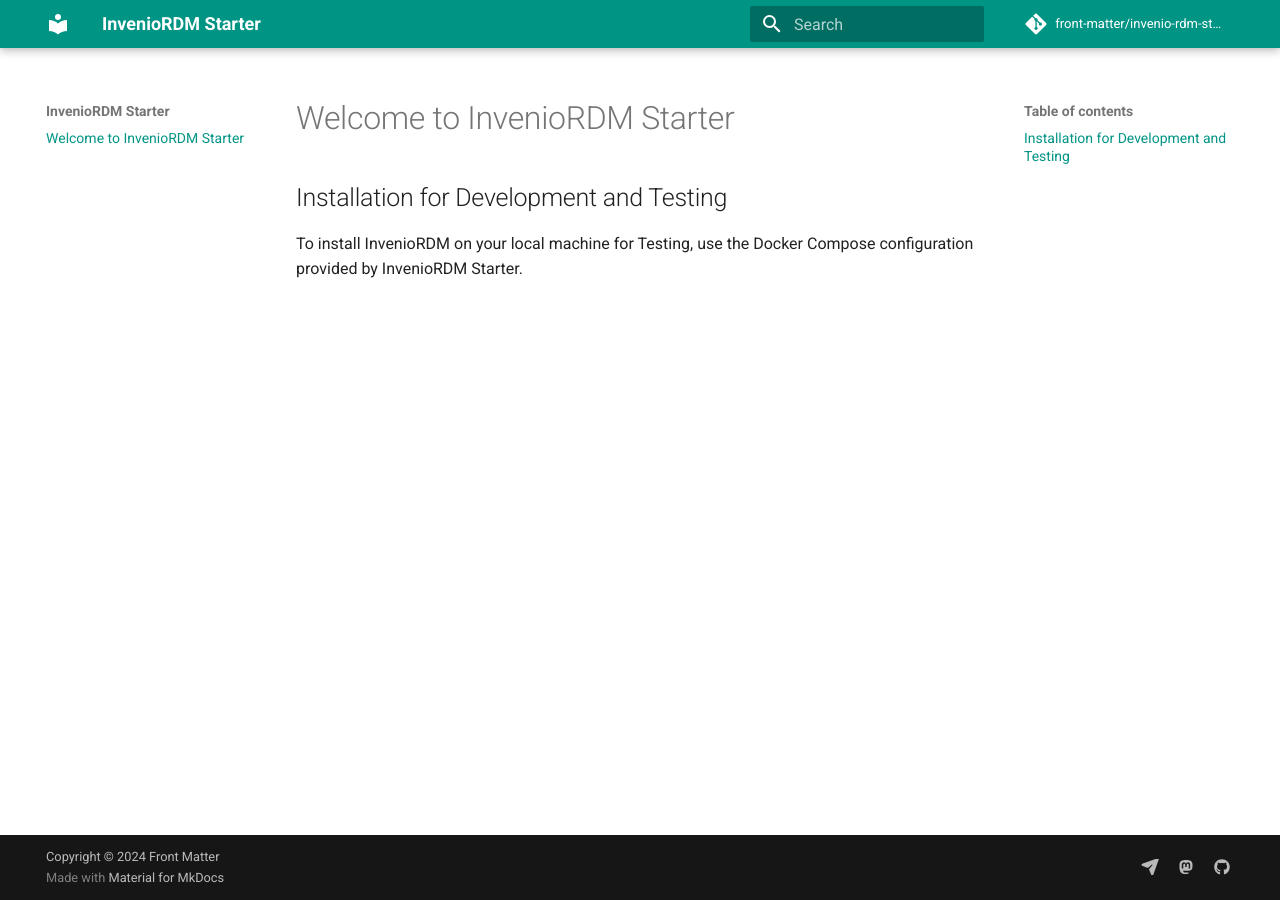
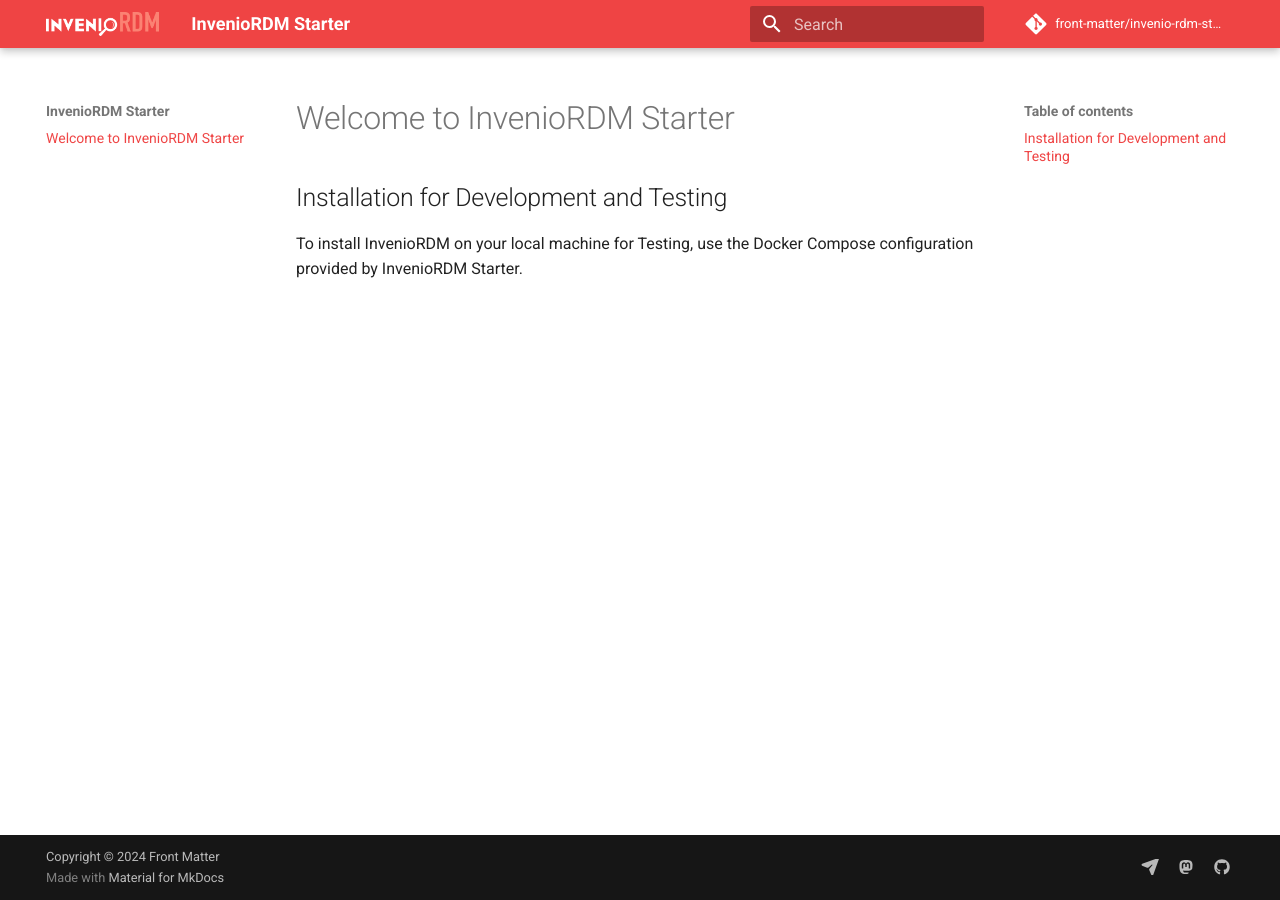
Before and after one commit to front-matter/invenio-rdm-starter, an MkDocs documentation site: the page built from docs/index.md, in a window 1280 px wide. Built offline with MkDocs 1.6.1 and Material for MkDocs 9.7.7, drawn with Linux system fonts in a browser that asks for light colours; comment, search, counter and statistics services are not loaded.

Commit message:
change mkdocs configuration

```diff
--- /dev/null
+++ b/docs/stylesheets/extra.css
@@ -0,0 +1,5 @@
+:root {
+  --md-primary-fg-color:        #ef4444;
+  --md-primary-fg-color--light: #fecaca;
+  --md-primary-fg-color--dark:  #991b1b;
+}
--- a/mkdocs.yml
+++ b/mkdocs.yml
@@ -7,13 +7,16 @@
 copyright: Copyright &copy; 2024 Front Matter
 theme:
   name: material
+  logo: assets/logo.png
   palette:
-    primary: teal
+    primary: custom
 extra:
   social:
     - icon: fontawesome/solid/paper-plane
-      link: mailto:info@front-matter.io
+      link: mailto:<info@front-matter.io>
     - icon: fontawesome/brands/mastodon
       link: https://mozilla.org/@martin
     - icon: fontawesome/brands/github
       link: https://github.com/front-matter/invenio-rdm-starter
+extra_css:
+  - stylesheets/extra.css
```
Also changed, not shown: docs/assets/logo.png (added), 5 other files.
